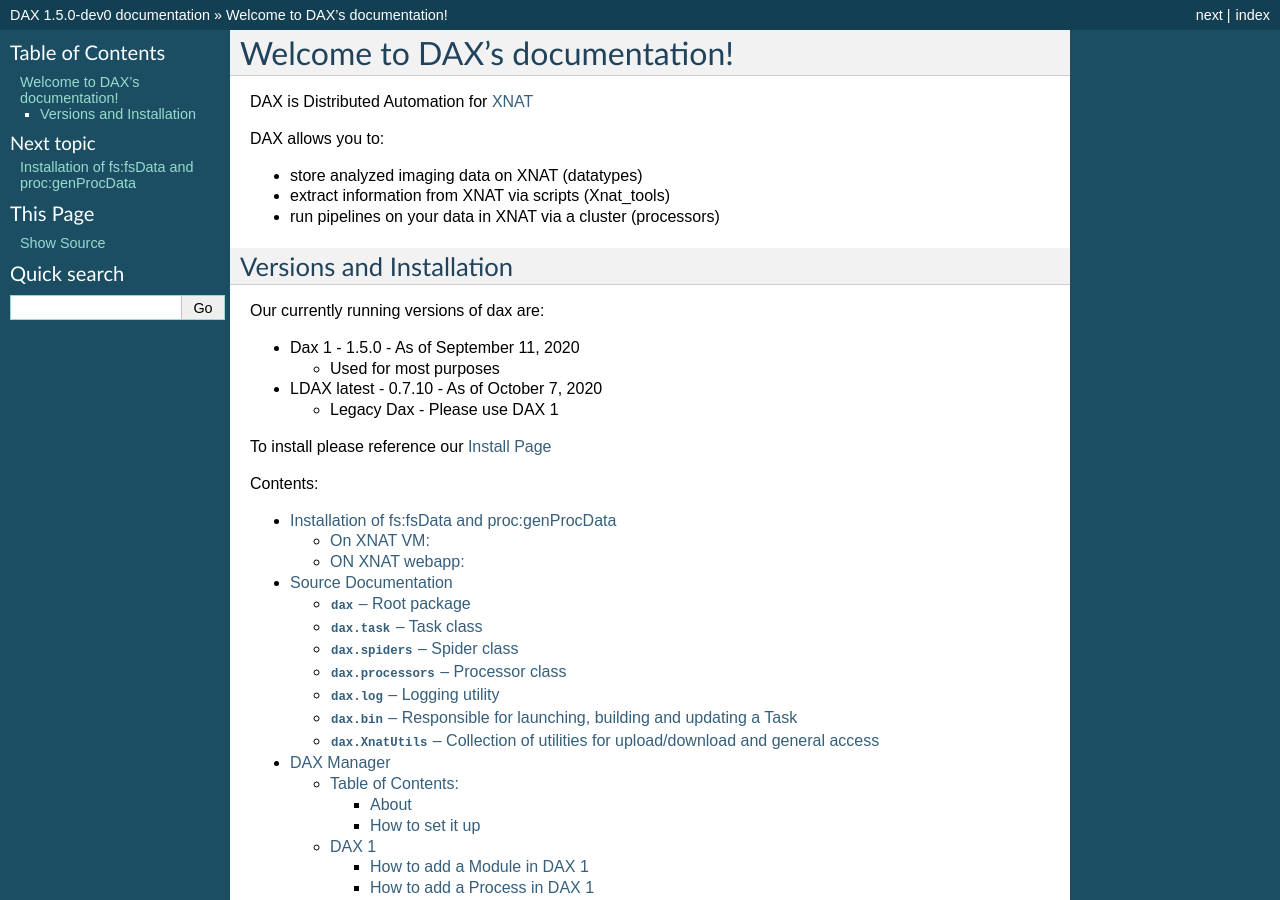
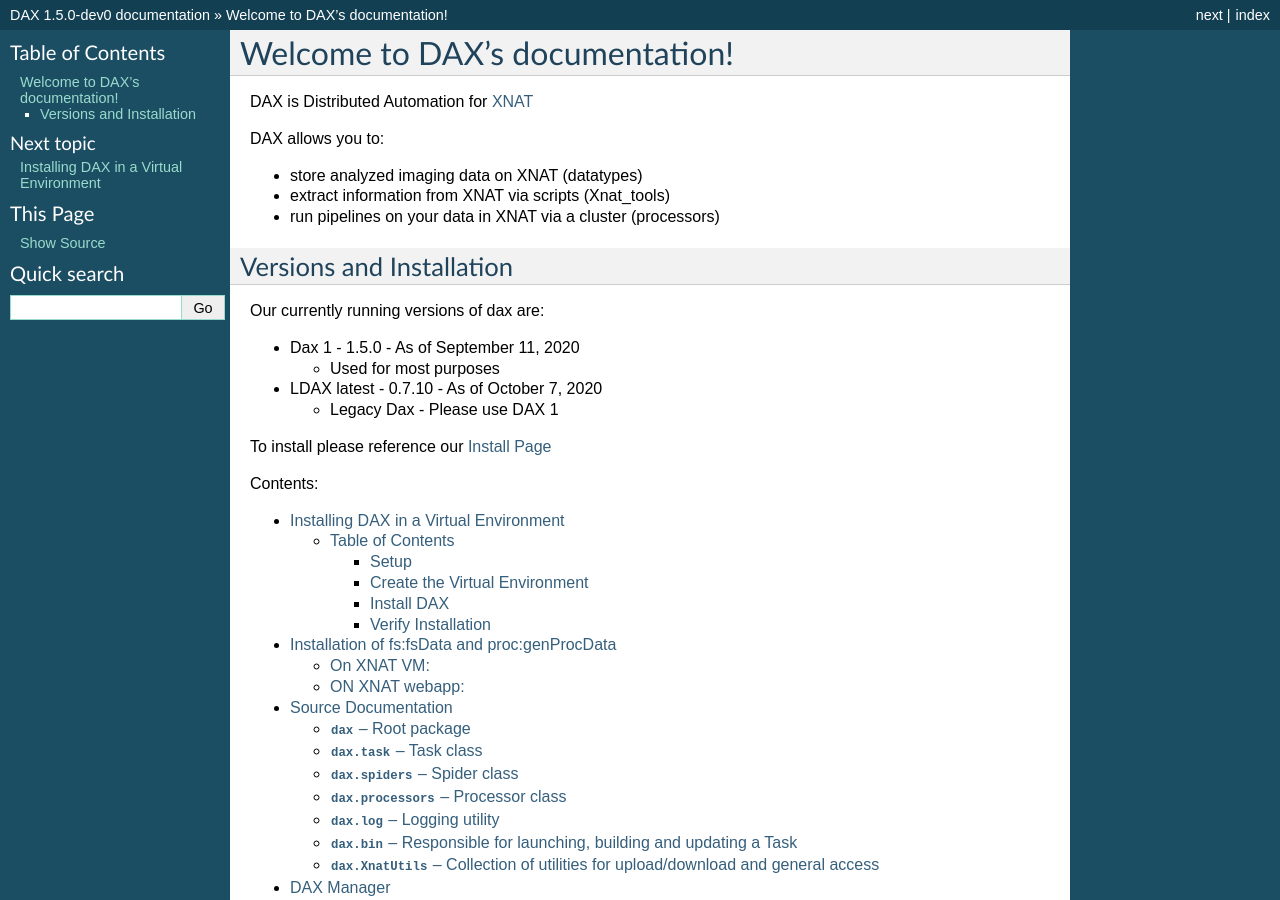
Before and after one commit to VUIIS/dax, a Sphinx documentation site: the page built from docs/index.rst, in a window 1280 px wide and 900 px high. Built offline with Sphinx 7.4.7, drawn with Linux system fonts in a browser that asks for light colours; some of the changed text lies outside the part shown.

Commit message:
Update index.rst

```diff
--- a/docs/index.rst
+++ b/docs/index.rst
@@ -30,6 +30,7 @@
 .. toctree::
    :maxdepth: 3
 
+   installing_dax_in_a_virtual_environment
    dax_xnat_dataypes_install
    dax
    dax_manager
```
Also changed, not shown: other parts of docs/index.rst (+0 -1 lines).
